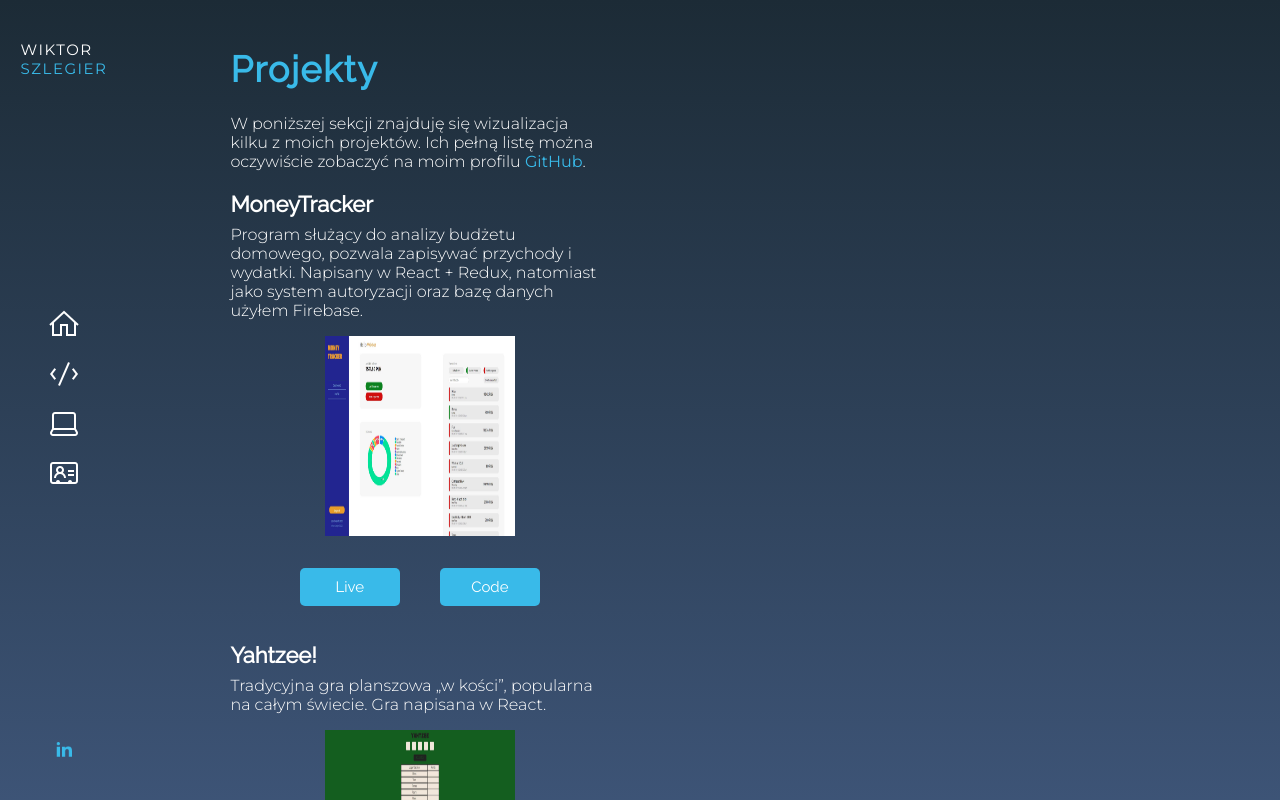
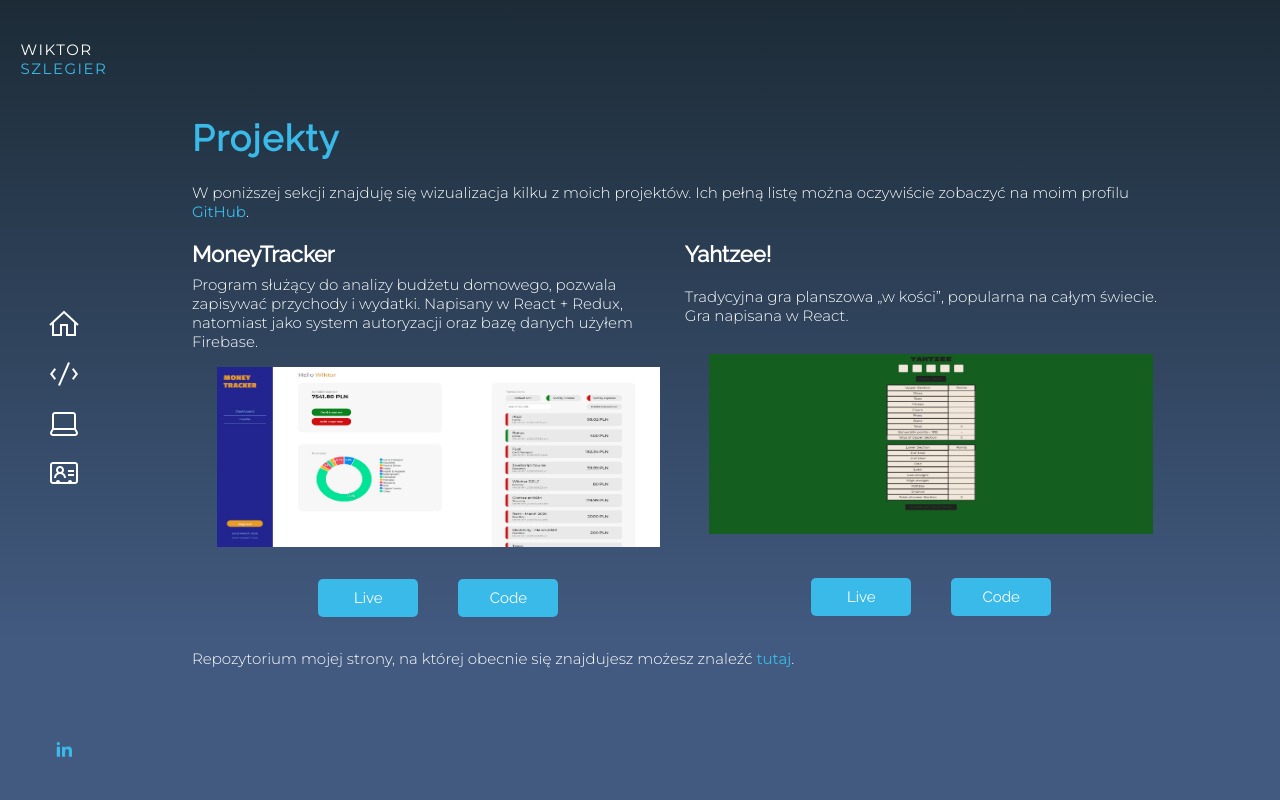
Before and after one commit to Wiiktor22/MyWebSite, a React (Create React App) app: page /projects in a window 1280 px wide. Shown: the top 800 px of the page. Built offline with nearby package versions, Linux system fonts and the light colour scheme.

Commit message:
Create responsive view for Project and ContactPage

```diff
--- a/src/App.js
+++ b/src/App.js
@@ -39,6 +39,13 @@ const Wrapper = styled.div`
         display: grid;
         grid-template-columns: 10vw 1fr;
     }
+    @media (min-width: 1024px) {
+        display: block;
+        padding-left: 8vw;
+    }
+    @media (min-width: 1024px) {
+        padding-left: 7vw;
+    }
 `;
 
 const PagesWrapper = styled.div`
@@ -51,6 +58,7 @@ const PagesWrapper = styled.div`
         justify-content: center;
         align-items: center;
         width: 100%;
+        min-height: 100vh;
     }
 `;
 
--- a/src/components/elements/FlexWrapper.js
+++ b/src/components/elements/FlexWrapper.js
@@ -1,9 +1,15 @@
 import styled from 'styled-components';
 
 const FlexWrapper = styled.div`
-    display: flex;
-    justify-content: space-evenly;
-    align-items: center;
+    flex-wrap: wrap;
+    @media (min-width: 768px) {
+        display: flex;
+        justify-content: space-evenly;
+        align-items: ${({projects}) => projects ? 'stretch' : 'center'};
+    }
+    @media (min-width: 1600px) {
+        align-items: ${({skills}) => skills ? 'flex-start' : 'center'};
+    }
 `;
 
 export default FlexWrapper;
--- a/src/components/elements/Heading.js
+++ b/src/components/elements/Heading.js
@@ -7,22 +7,16 @@ const Heading = styled.h2`
     letter-spacing: .5px;
     color: #39BAE9;
     padding: 1vh 0 2vh;
-    animation: .7s show ease-in;
-    @keyframes show {
-        from {
-            transform: translateY(100%);
-        }
-        to {
-            transform: translateX(0);
-        }
-    }
     @media (min-width: 768px) {
         font-size: 3.6rem;
-        padding: 1vh 0 3vh;
+        padding: 0 0 3vh;
     }
     @media (min-width: 768px) {
         letter-spacing: 1.5px;
     }
+    @media (min-width: 1600px) {
+        font-size: 3.5rem;
+    }
 `;
 
 export default Heading;
--- a/src/components/elements/PageWrapper.js
+++ b/src/components/elements/PageWrapper.js
@@ -7,7 +7,7 @@ const PageWrapper = styled.div`
             transform: scale(.7);
         }
         to {
-            transform: scale3d(1);
+            transform: scale(1);
         }
     }
 `;
--- a/src/components/elements/Paragraph.js
+++ b/src/components/elements/Paragraph.js
@@ -5,7 +5,6 @@ const Paragraph = styled.p`
     font-weight: 300;
     padding-bottom: 1.5vh;
     @media (min-width: 768px) {
-        font-size: 1.6rem;
         padding-bottom: 2vh;
     }
 `;
--- a/src/components/elements/PhotoWrapper.js
+++ b/src/components/elements/PhotoWrapper.js
@@ -3,6 +3,9 @@ import styled from 'styled-components';
 const Photo = styled.img`
     width: 300px;
     height: auto;
+    @media (min-width: 1600px) {
+        width: 350px;
+    }
 `;
 
 export default Photo;
--- a/src/components/header/Header.js
+++ b/src/components/header/Header.js
@@ -13,12 +13,21 @@ const HeaderWrapper = styled.header`
     width: 100%;
     padding: 0 8vw;
     @media (min-width: 1024px) {
+        position: fixed;
+        top: 0;
+        left: 0;
         width: 10vw;
         height: 100vh;
         flex-direction: column;
         justify-content: space-between;
         align-items: center;
         padding: 5vh 1vw;
+    }
+    @media (min-width: 1366px) {
+        width: 8vw;
+    }
+    @media (min-width: 1600px) {
+        width: 7vw;
     }
 `;
 
--- a/src/components/header/Nav/Nav.js
+++ b/src/components/header/Nav/Nav.js
@@ -28,11 +28,18 @@ const NavWrapper = styled.nav`
         left: 50%;
         transform: translateX(-50%);
     }
-    @media (min-width: 768px) {
+    @media (min-width: 1024px) {
+        position: fixed;
         width: 10vw;
         top: 50%;
         left: 0;
         transform: translateY(-50%);
+    }
+    @media (min-width: 1366px) {
+        width: 8vw;
+    }
+    @media (min-width: 1600px) {
+        width: 7vw;
     }
 `;
 
@@ -49,7 +56,7 @@ const ListWrapper = styled.ul`
     @media (min-width: 768px) {
         box-shadow: none;
     }
-    @media (min-width: 768px) {
+    @media (min-width: 1024px) {
         grid-template-columns: 10vw;
         grid-template-rows: repeat(4, 1fr);
         grid-gap: 15px 0;
--- /dev/null
+++ b/src/components/singleProject/SingleProject.js
@@ -0,0 +1,65 @@
+import React from 'react';
+import styled from 'styled-components';
+import SmallHeading from '../elements/SmallHeading';
+import Paragraph from '../elements/Paragraph';
+import Button from '../elements/Button';
+
+const Wrapper = styled.div`
+    @media( min-width: 1024px) {
+        display: flex;
+    flex-direction: column;
+    justify-content: space-between;
+    width: 50%;
+    }
+`;
+
+const ImgWrapper = styled.div`
+    display: flex;
+    justify-content: center;
+`;
+
+const Img = styled.img`
+    width: 100%;
+    height: 160px;
+    @media (min-width: 768px) {
+        width: 200px;
+    }
+    @media (min-width: 1024px) {
+        width: 90%;
+        height: 180px;
+    }
+    @media (min-width: 1366px) {
+        width: 75%;
+        height: 200px;
+    }
+    @media (min-width: 1600px) {
+        width: 80%;
+        height: 240px;
+    }
+`;
+
+const BtnWrapper = styled.div`
+    display: flex;
+    justify-content: space-evenly;
+    width: 100%;
+    margin: 1.5vh 0;
+    @media (min-width: 768px) {
+        justify-content: center;
+    }
+`;
+
+const SingleProject = ({ head, text, photo, live, code}) => (
+    <Wrapper>
+        <SmallHeading>{head}</SmallHeading>
+        <Paragraph>{text}</Paragraph>
+        <ImgWrapper>
+            <Img src={photo}/>
+        </ImgWrapper>
+        <BtnWrapper>
+            <Button href={live} target="_blank">Live</Button>
+            <Button href={code} target="_blank">Code</Button>
+        </BtnWrapper>
+    </Wrapper>
+)
+
+export default SingleProject;
--- a/src/components/views/Contact.js
+++ b/src/components/views/Contact.js
@@ -30,7 +30,20 @@ const ContactText = styled.h3`
     color: #39BAE9;
 `;
 
+const Footer = styled.footer`
+    margin-top: 2vh;
+`;
+
+const FooterText = styled.p`
+    margin-bottom: .3vh;
+`;
+
+const FooterLink = styled.a`
+    color: white;
+`;
+
 const Contact = () => {
+    const date = new Date();
     return (
         <PageWrapper>
             <Heading>Kontakt</Heading>
@@ -44,6 +57,10 @@ const Contact = () => {
                 <ContactIcon src={LinkedinIcon}/>
                 <ContactText>Wiktor Szlegier</ContactText>
             </ContactItem>
+            <Footer>
+                <FooterText>Wiktor Szlegier © {date.getFullYear()}</FooterText>
+                <FooterText>Icons source <FooterLink href="https://icons8.com/" target="_blank">icons8</FooterLink></FooterText>
+            </Footer>
         </PageWrapper>
     );
 }
--- a/src/components/views/Projects.js
+++ b/src/components/views/Projects.js
@@ -2,11 +2,11 @@ import React from 'react';
 import styled from 'styled-components';
 import Paragraph from '../elements/Paragraph';
 import Heading from '../elements/Heading';
-import SmallHeading from '../elements/SmallHeading';
-import Button from '../elements/Button';
 import mtScreen from './../../assets/projects/MT_Screen.jpg';
 import yScreen from './../../assets/projects/YScreen.jpg';
 import PageWrapper from '../elements/PageWrapper';
+import FlexWrapper from '../elements/FlexWrapper';
+import SingleProject from '../singleProject/SingleProject';
 
 const text = "W poniższej sekcji znajduję się wizualizacja kilku z moich projektów. Ich pełną listę można oczywiście zobaczyć na moim profilu ";
 const ghRef = "https://github.com/Wiiktor22";
@@ -24,62 +24,37 @@ const MyLink = styled.a`
     font-weight: 400;
 `;
 
-const BtnWrapper = styled.div`
-    display: flex;
-    justify-content: space-evenly;
-    width: 100%;
-    margin: 1.5vh 0;
-    @media (min-width: 768px) {
-        justify-content: center;
+const Wrapper = styled.div`
+    @media(min-width: 1600px) {
+        width: 80%;
+        margin: 0 auto;
     }
 `;
 
-const ImgWrapper = styled.div`
-    display: flex;
-    justify-content: center;
-`;
-
-const Img = styled.img`
-    width: 100%;
-    height: 160px;
-    @media (min-width: 768px) {
-        height: 200px;
-        width: 50%;
-    }
-`;
-
-const Wrapper = styled.div`
-    width: 100%;
-    @media (min-width: 1024px) {
-        width: 40%;
-    }
-`;
-
-const Projects = () => {
-    return (
+const Projects = () => (
     <PageWrapper>
         <Wrapper>
         <Heading>Projekty</Heading>
         <Paragraph>{text}<MyLink href={ghRef} target="_blank">GitHub</MyLink>.</Paragraph>
-                <SmallHeading>MoneyTracker</SmallHeading>
-                <Paragraph>{mtDesc}</Paragraph>
-                <ImgWrapper><Img src={mtScreen}/></ImgWrapper>
-                <BtnWrapper>
-                    <Button href={mtLive} target="_blank">Live</Button>
-                    <Button href={mtCode} target="_blank">Code</Button>
-                </BtnWrapper>
-                <SmallHeading>Yahtzee!</SmallHeading>
-                <Paragraph>{yDesc}</Paragraph>
-                <ImgWrapper><Img src={yScreen}/></ImgWrapper>
-                <BtnWrapper>
-                    <Button href={yLive} target="_blank">Live</Button>
-                    <Button href={yCode} target="_blank">Code</Button>
-                </BtnWrapper>
+        <FlexWrapper projects>
+            <SingleProject
+                head="MoneyTracker"
+                text={mtDesc}
+                photo={mtScreen}
+                live={mtLive}
+                code={mtCode}
+            />
+            <SingleProject
+                head="Yahtzee!"
+                text={yDesc}
+                photo={yScreen}
+                live={yLive}
+                code={yCode}
+            />
+        </FlexWrapper>
         <Paragraph>Repozytorium mojej strony, na której obecnie się znajdujesz możesz znaleźć <MyLink href={myCode} target="_blank">tutaj</MyLink>.</Paragraph>
         </Wrapper>
-            <p>Lorem ipsum dolor sit amet consectetur adipisicing elit. Ut dolore aliquid ea, quibusdam repellendus neque ex excepturi perspiciatis ipsa eum ipsum nostrum at assumenda, saepe deserunt minima mollitia totam id.</p>
     </PageWrapper>
-    );
-}
+)
 
 export default Projects;
--- a/src/components/views/Skills.js
+++ b/src/components/views/Skills.js
@@ -38,6 +38,9 @@ const Wrapper = styled.div`
     @media (min-width: 1024px) {
         width: 50%;
     }
+    @media (min-width: 1600px) {
+        overflow: hidden;
+    }
 `;
 
 const SecondDiv = styled.div`
@@ -46,8 +49,11 @@ const SecondDiv = styled.div`
         display: block;
         position: relative;
         width: 300px;
-        height: 100vh;
+        height: 90vh;
         align-self: flex-start;
+    }
+    @media (min-width: 1600px) {
+        height: 75vh;
     }
 `;
 
@@ -61,7 +67,7 @@ const PhotoWrapper = styled.div`
 const Skills = () => {
     return (
         <PageWrapper>
-            <FlexWrapper>
+            <FlexWrapper skills>
                 <Wrapper>
                     <Heading>Programowanie</Heading>
                     <SmallHeading>JavaScript</SmallHeading>
```
Lines whose indentation alone changed are shown as unchanged.
